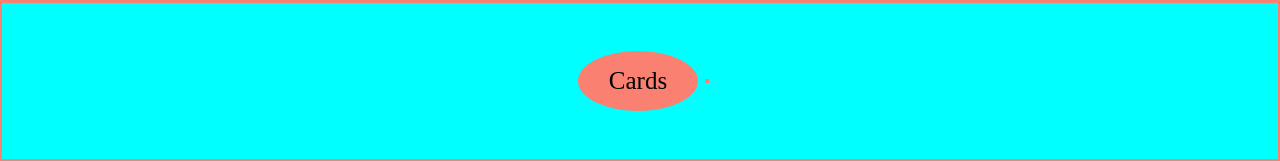
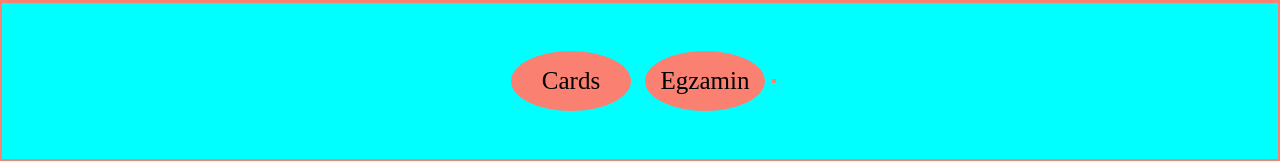
Before and after one commit to 3ti-2020/crud-wiele-do-wielu-oliwier-sikora, a PHP site: page /index.php in a window 1280 px wide. Shown: the part 639-800 px from the top of the page. Run offline with PHP 8.4, Linux system fonts and the light colour scheme; data comes from the database, SQL or seed files in the repository; data that the repository does not hold is empty.

Commit message:
Add files via upload

```diff
--- a/index.php
+++ b/index.php
@@ -243,7 +243,9 @@ if( isset($_SESSION['logowanie']) && $_SESSION['logowanie'] == 1){
 </aside>
 <footer>
 
-        <a href="card/cards.html" class="cards"><i class="fas fa-address-card"></i>Cards</a>
+        <a href="card/cards.html" class="cards">Cards</a>
+        <a href="egzamin/index.html" class="cards">Egzamin</a>
+
 
 <footer>
 </body>
```
